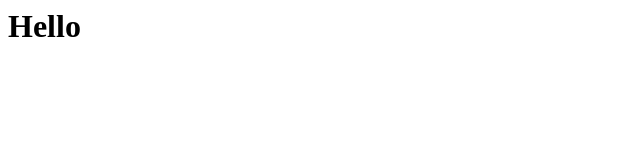
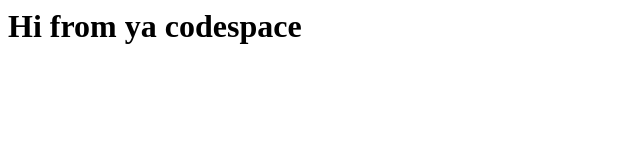
Before and after one commit to shaytan1986/skills-code-with-codespaces, a plain HTML site: page index.html in a window 1280 px wide. Shown: the whole page, without its empty margins (0-640 px from the left). Drawn offline with Linux system fonts and the light colour scheme.

Commit message:
Committing mah shizz

```diff
--- a/index.html
+++ b/index.html
@@ -1,3 +1,3 @@
 <html>
-  <h1>Hello</h1>
+  <h1>Hi from ya codespace</h1>
 </html>
```
